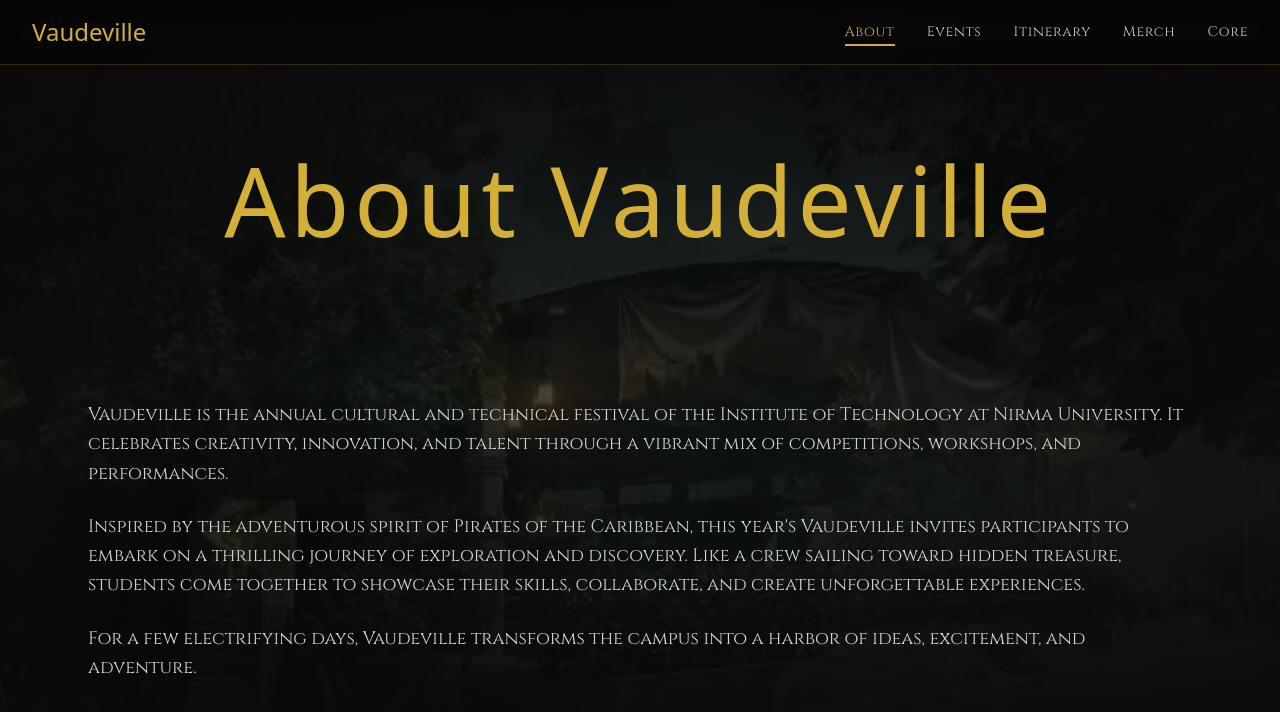
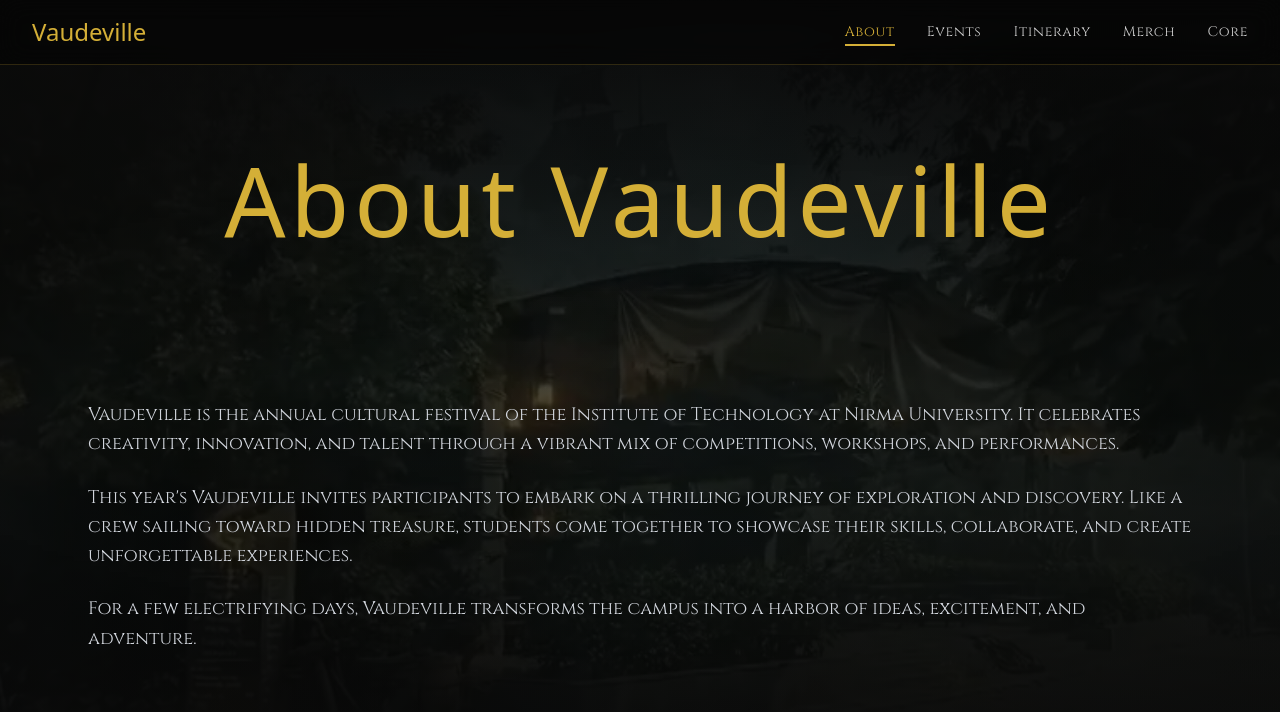
Before and after one commit to VrajPrajapati6/Vaudeville-2026, a React (Vite) app in the folder client/: page /about in a window 1280 px wide. Shown: the top 712 px of the page. Built offline with nearby package versions, Linux system fonts and the light colour scheme; a web font is replaced by a local one.

Commit message:
Upadated

```diff
--- a/client/src/pages/About.tsx
+++ b/client/src/pages/About.tsx
@@ -13,11 +13,11 @@ export default function About() {
         className="font-cinzel text-base md:text-lg leading-relaxed text-gray-300 space-y-6"
       >
         <p>
-          Vaudeville is the annual cultural and technical festival of the Institute of Technology at Nirma University. It celebrates creativity, innovation, and talent through a vibrant mix of competitions, workshops, and performances.
+          Vaudeville is the annual cultural festival of the Institute of Technology at Nirma University. It celebrates creativity, innovation, and talent through a vibrant mix of competitions, workshops, and performances.
         </p>
 
         <p>
-          Inspired by the adventurous spirit of Pirates of the Caribbean, this year's Vaudeville invites participants to embark on a thrilling journey of exploration and discovery. Like a crew sailing toward hidden treasure, students come together to showcase their skills, collaborate, and create unforgettable experiences.
+          This year's Vaudeville invites participants to embark on a thrilling journey of exploration and discovery. Like a crew sailing toward hidden treasure, students come together to showcase their skills, collaborate, and create unforgettable experiences.
         </p>
 
         <p>
```
Also changed, not shown: client/public/crew/Vaudeville Id.jpg.jpeg (added), 1 other file (tests, documents, lock files or other folders).
